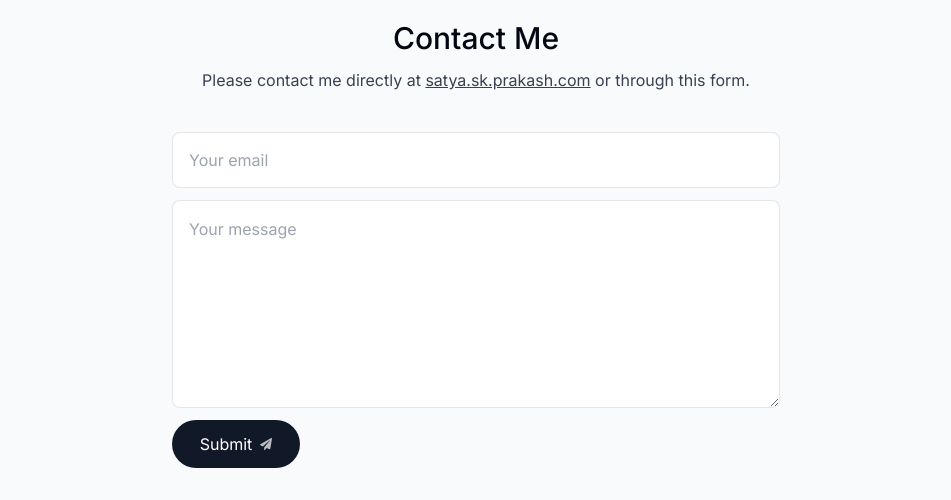
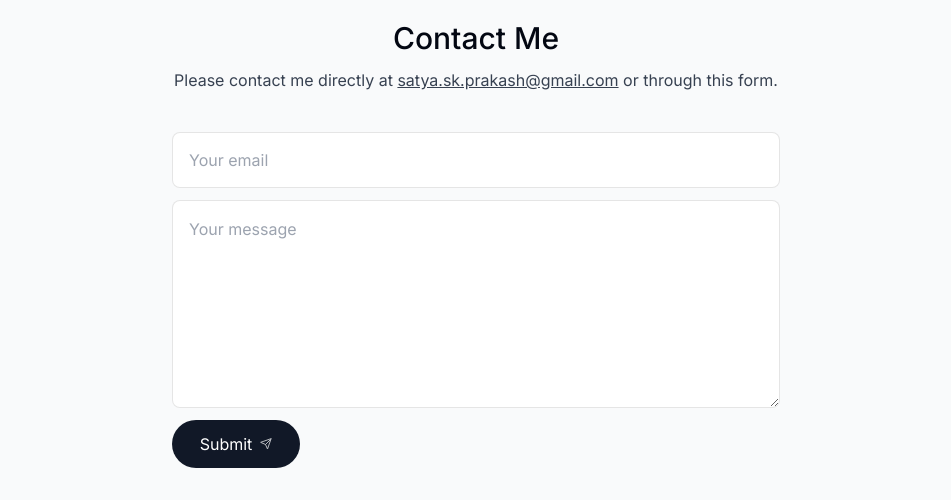
Before and after one commit to SatyaisCoding/satyas-portfolio, a Next.js app: page / in a window 1280 px wide. Shown: the part 3676-4176 px from the top of the page, without its empty margins (164-1115 px from the left). Built offline with nearby package versions, Linux system fonts and the light colour scheme; no server answers.

Commit message:
contact-form -2/2

```diff
--- a/components/contact.tsx
+++ b/components/contact.tsx
@@ -34,7 +34,7 @@ function Contact() {
       <p className="text-gray-700 -mt-5 dark:text-white/80">
         Please contact me directly at{" "}
         <a className="underline" href="mailto:satya.sk.prakash@gmail.com">
-          satya.sk.prakash.com
+          satya.sk.prakash@gmail.com
         </a>{" "}
         or through this form.
       </p>
--- a/components/submitButton.tsx
+++ b/components/submitButton.tsx
@@ -1,10 +1,9 @@
-import React from "react";
-import { FaPaperPlane } from "react-icons/fa";
-import { experimental_useFormStatus as useFormStatus } from "react-dom";
 
-export default function SubmitBtn() {
+import { Send } from "lucide-react";
+import { useFormStatus } from 'react-dom'
+
+function SubmitButton() {
   const { pending } = useFormStatus();
-
   return (
     <button
       type="submit"
@@ -12,13 +11,22 @@ export default function SubmitBtn() {
       disabled={pending}
     >
       {pending ? (
-        <div className="h-5 w-5 animate-spin rounded-full border-b-2 border-white"></div>
+        <div className="spinner absolute -top-[87px]">
+          <div className="bounce1"></div>
+          <div className="bounce2"></div>
+          <div className="bounce3"></div>
+        </div>
       ) : (
         <>
-          Submit{" "}
-          <FaPaperPlane className="text-xs opacity-70 transition-all group-hover:translate-x-1 group-hover:-translate-y-1" />{" "}
+          Submit {" "}
+          <Send
+            size={"12px"}
+            className=" opacity-70 transition-all group-hover:translate-x-1 group-hover:-translate-y-1"
+          />{" "}
         </>
       )}
     </button>
   );
 }
+
+export default SubmitButton;
--- a/email/contact-form-email.tsx
+++ b/email/contact-form-email.tsx
@@ -1,40 +1,34 @@
-import React from "react";
+import { Tailwind } from "@react-email/tailwind";
 import {
-  Html,
   Body,
-  Head,
+  Container,
   Heading,
   Hr,
-  Container,
+  Html,
   Preview,
   Section,
   Text,
 } from "@react-email/components";
-import { Tailwind } from "@react-email/tailwind";
 
 type ContactFormEmailProps = {
   message: string;
   senderEmail: string;
 };
 
-export default function ContactFormEmail({
-  message,
-  senderEmail,
-}: ContactFormEmailProps) {
+function ContactFormEmail({ message, senderEmail }: ContactFormEmailProps) {
   return (
-    <Html>
-      <Head />
+    <Html lang="en" dir="ltr">
       <Preview>New message from your portfolio site</Preview>
       <Tailwind>
-        <Body className="bg-gray-100 text-black">
+        <Body className="bg-gray-100">
           <Container>
-            <Section className="bg-white borderBlack my-10 px-10 py-4 rounded-md">
+            <Section className="borderBlack bg-white py-4 my-10 px-10 rounded-md">
               <Heading className="leading-tight">
-                You received the following message from the contact form
+                You recieved the following message from your contact form
               </Heading>
               <Text>{message}</Text>
               <Hr />
-              <Text>The sender's email is: {senderEmail}</Text>
+              <Text> The sender's email is : {senderEmail}</Text>
             </Section>
           </Container>
         </Body>
@@ -42,3 +36,5 @@ export default function ContactFormEmail({
     </Html>
   );
 }
+
+export default ContactFormEmail;
--- a/package.json
+++ b/package.json
@@ -10,12 +10,13 @@
   },
   "dependencies": {
     "@react-email/components": "^0.0.15",
+    "@react-email/tailwind": "^0.0.14",
     "clsx": "^2.1.0",
     "framer-motion": "^11.0.5",
     "lucide-react": "^0.331.0",
     "next": "14.1.0",
     "react": "^18",
-    "react-dom": "^18",
+    "react-dom": "^18.2.0",
     "react-hot-toast": "^2.4.1",
     "react-icons": "^5.0.1",
     "react-intersection-observer": "^9.8.1",
```
Also changed, not shown: 1 other file (tests, documents, lock files or other folders).
